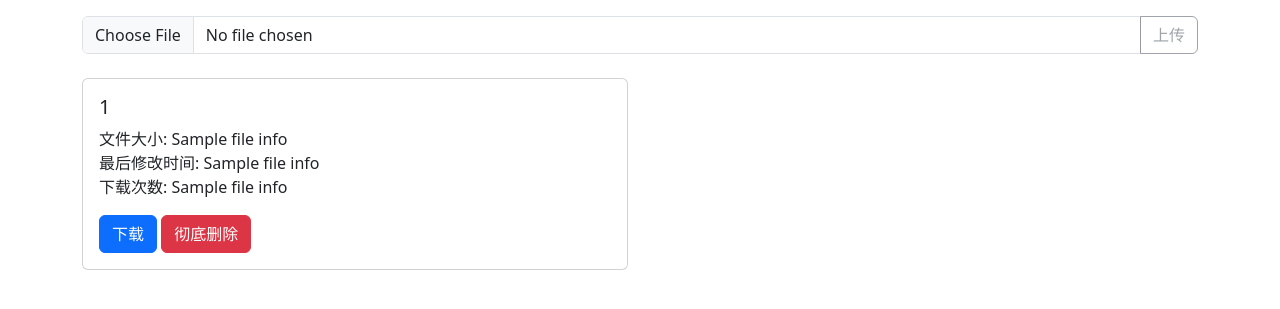
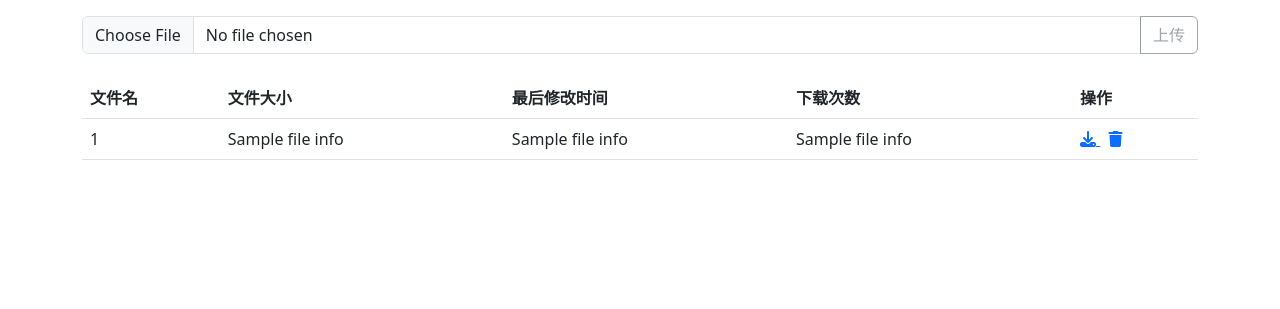
Before and after one commit to YYTLZXD2327/AVIC_Downfiles, a Flask app: template templates/control.html in a window 1280 px wide. Shown: the part 121-430 px from the top of the page. Run offline with Flask 3, Linux system fonts and the light colour scheme; the template is opened without the code that fills it: most values are stand-ins (such as "Sample title", 1, 10 or a date in 2020); some libraries are stand-ins or nearby versions.

Commit message:
💄 更新文件列表排版方式

```diff
--- a/templates/control.html
+++ b/templates/control.html
@@ -44,21 +44,35 @@
                 aria-label="Upload">
             <button class="btn btn-outline-secondary" type="button" id="uploadButton" disabled>上传</button>
         </div><br>
-
-        <div class="row">
-            {% for file_info in admin_files_info %}
-            <div class="col-sm-6 mb-3 mb-sm-0">
-                <div class="card">
-                    <div class="card-body">
-                        <h5 class="card-title">{{ file_info[0] }}</h5>
-                        <p class="card-text">文件大小: {{ file_info[1] }}<br>最后修改时间: {{ file_info[2] }}<br>下载次数: {{ file_info[3] }}</p>
-                        <a href="../download/{{ file_info[0] }}" class="btn btn-primary">下载</a>
-                        <a href="../delete/{{ file_info[0] }}" class="btn btn-danger">彻底删除</a>
-                    </div>
-                </div>
-            </div>
-            {% endfor %}
-        </div>
+        <table class="table">
+            <thead>
+                <tr>
+                    <th scope="col">文件名</th>
+                    <th scope="col">文件大小</th>
+                    <th scope="col">最后修改时间</th>
+                    <th scope="col">下载次数</th>
+                    <th scope="col">操作</th>
+                </tr>
+            </thead>
+            <tbody>
+                {% for file_info in admin_files_info %}
+                <tr>
+                    <td>{{ file_info[0] }}</td>
+                    <td>{{ file_info[1] }}</td>
+                    <td>{{ file_info[2] }}</td>
+                    <td>{{ file_info[3] }}</td>
+                    <td>
+                        <a href="../download/{{ file_info[0] }}" download>
+                            <i class="fa-solid fa-download"></i>
+                        </a>&nbsp;
+                        <a href="../delete/{{ file_info[0] }}">
+                            <i class="fa-solid fa-trash"></i>
+                        </a>
+                    </td>
+                </tr>
+                {% endfor %}
+            </tbody>
+        </table>
     </div>
     <script src="{{ url_for('static', filename='index.js') }}"></script>
 </body>
--- a/templates/index.html
+++ b/templates/index.html
@@ -41,8 +41,8 @@
       <thead>
         <tr>
           <th scope="col">文件名</th>
+          <th scope="col">文件大小</th>
           <th scope="col">最后修改时间</th>
-          <th scope="col">文件大小</th>
           <th scope="col">操作</th>
         </tr>
       </thead>
@@ -50,8 +50,8 @@
         {% for file_info in files_info %}
         <tr>
           <td>{{ file_info[0] }}</td>
+          <td>{{ file_info[1] }}</td>
           <td>{{ file_info[2] }}</td>
-          <td>{{ file_info[1] }}</td>
           <td><a href="/download/{{ file_info[0] }}" download><i class="fa-solid fa-download"></i></i></i></a></td>
         </tr>
         {% endfor %}
```
